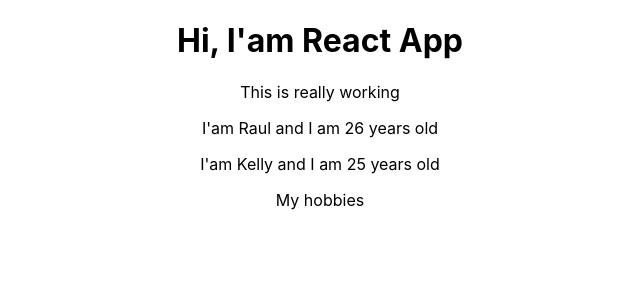
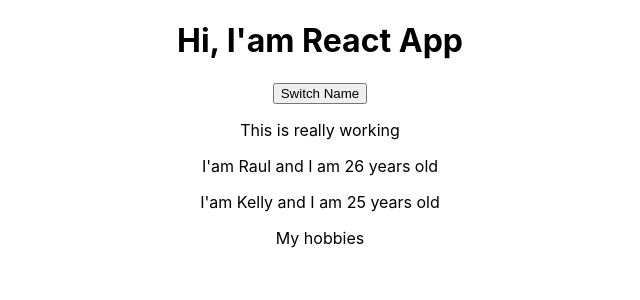
Before and after one commit to Larrygf02/reactFundamentals, a React (Create React App) app: page / in a window 1280 px wide. Shown: the top 300 px of the page, without its empty margins (320-960 px from the left). Built offline with nearby package versions, Linux system fonts and the light colour scheme.

Commit message:
Add method onClick

```diff
--- a/src/App.js
+++ b/src/App.js
@@ -9,12 +9,17 @@
       {name: 'Kelly', age: 25}
     ]
   }
+
+  switchNameHandler = () => {
+    console.log('Clicked')
+  }
   render() {
     return (
       <div className="App">
         <h1>
           Hi, I'am React App
         </h1>
+        <button onClick={this.switchNameHandler}>Switch Name</button>
         <p>This is really working</p>
         <Person name={this.state.persons[0].name} years={this.state.persons[0].age}></Person>
         <Person name={this.state.persons[1].name} years={this.state.persons[1].age}>My hobbies</Person>
```
